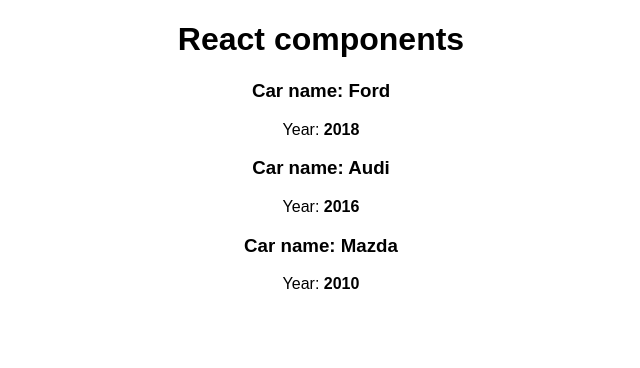
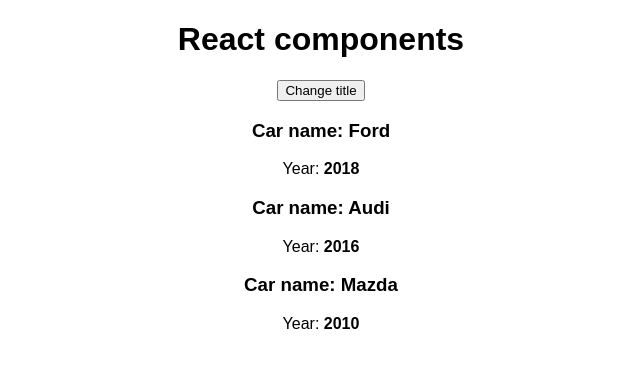
Before and after one commit to tanyaro0607/react-app-cars, a React (Create React App) app: page / in a window 1280 px wide. Shown: the top 368 px of the page, without its empty margins (319-959 px from the left). Built offline with nearby package versions, Linux system fonts and the light colour scheme.

Commit message:
изменение state

```diff
--- a/src/App.js
+++ b/src/App.js
@@ -13,6 +13,19 @@
     pageTitle: 'React components'
   }
 
+  changeTitleHandler = () => {
+
+    const oldTitle = this.state.pageTitle
+
+    const newTitle = oldTitle + ' (changed)'
+
+    //метод для изменения состояния state
+    this.setState({
+      pageTitle: newTitle
+    })
+
+  }
+
   render() {
     const divStyle = {
       textAlign: 'center'
@@ -24,6 +37,8 @@
       <div style={divStyle}>
         <h1>{this.state.pageTitle}</h1>
 
+        <button onClick={this.changeTitleHandler}>Change title</button>
+
         <Car name={cars[0].name} year={cars[0].year} />
         <Car name={cars[1].name} year={cars[1].year} />
         <Car name={cars[2].name} year={cars[2].year} />
```
